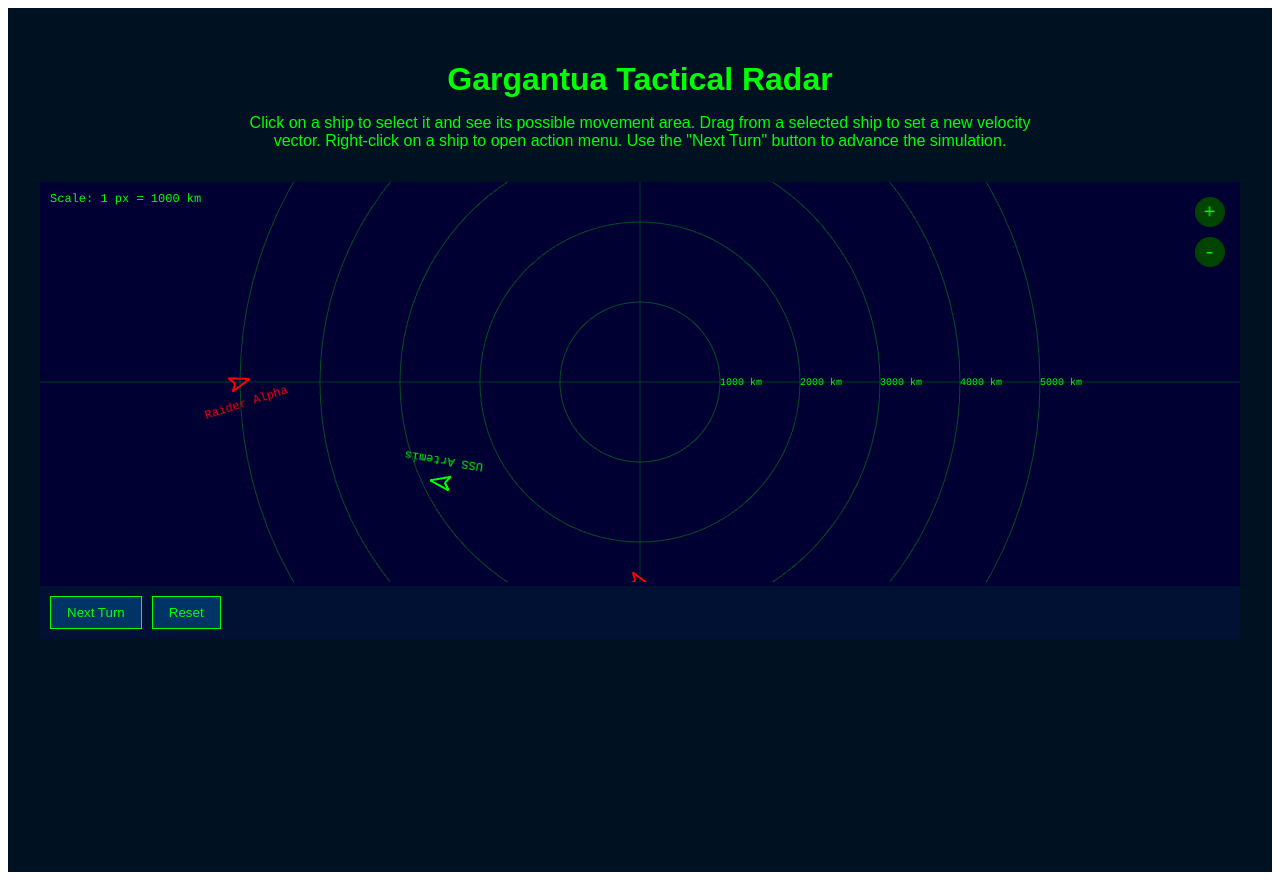
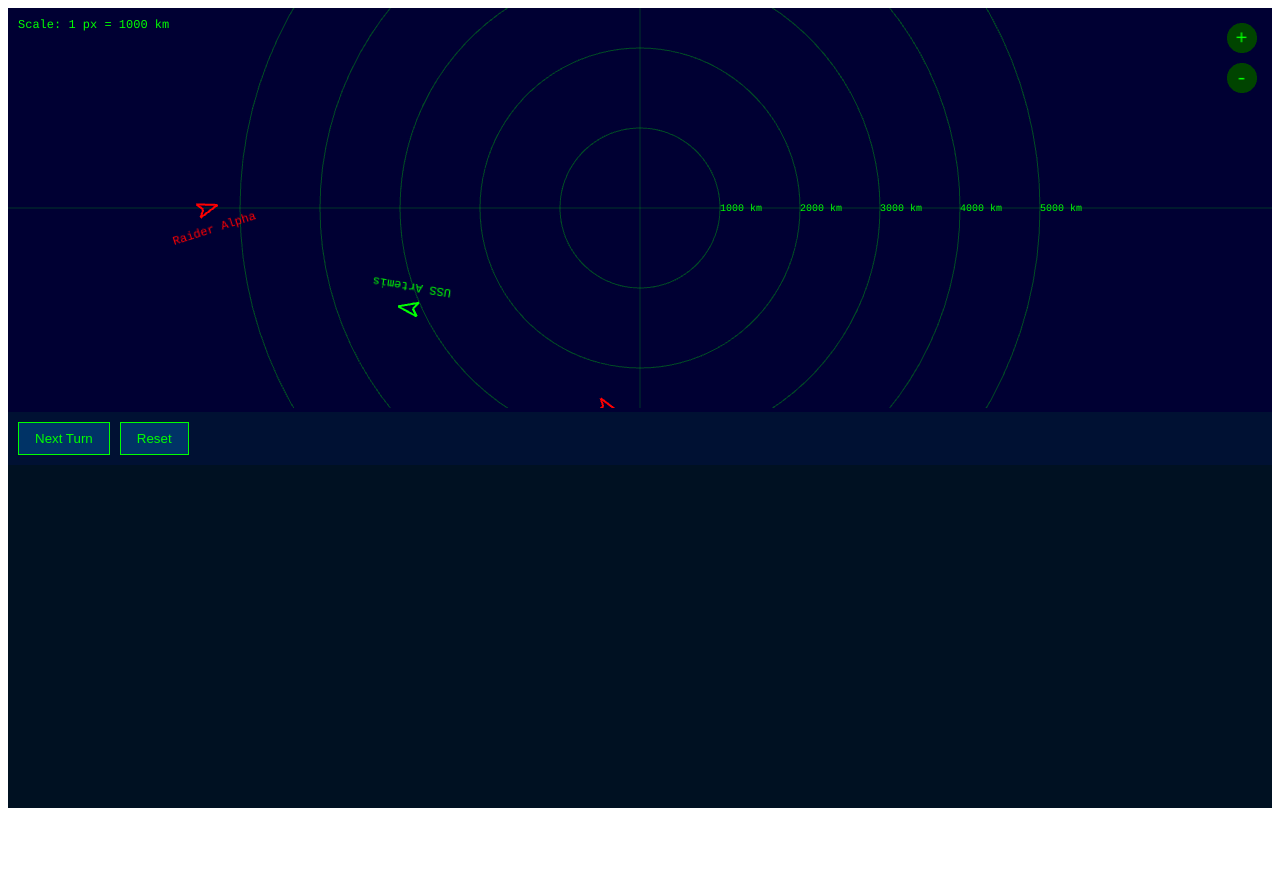
Before and after one commit to sdt6585/convergence, a SvelteKit app: page /radar in a window 1280 px wide. After the commit the page ends 816 px from the top, so only its background shows below. Built offline with nearby package versions, Linux system fonts and the light colour scheme.

Commit message:
Radar height issue

```diff
--- a/src/routes/(app)/radar/+page.svelte
+++ b/src/routes/(app)/radar/+page.svelte
@@ -3,13 +3,6 @@
 </script>
 
 <div class="app">
-  <h1>Gargantua Tactical Radar</h1>
-  <p class="instructions">
-    Click on a ship to select it and see its possible movement area.
-    Drag from a selected ship to set a new velocity vector.
-    Right-click on a ship to open action menu.
-    Use the "Next Turn" button to advance the simulation.
-  </p>
   <RadarGame />
 </div>
 
@@ -17,14 +10,11 @@
   .app {
     font-family: Arial, sans-serif;
     text-align: center;
-    padding: 2rem;
     background-color: #001122;
     color: #00ff00;
     min-height: 100vh;
-  }
-
-  h1 {
-    margin-bottom: 1rem;
+    height: 100%;
+    width: 100%;
   }
 
   .instructions {
--- a/src/routes/(app)/radar/RadarGame.svelte
+++ b/src/routes/(app)/radar/RadarGame.svelte
@@ -58,6 +58,8 @@
   .radar-container {
     flex: 1;
     min-height: 400px;
+    width: 100%;
+    height: 100%;
     background-color: #000033;
   }
 
```
